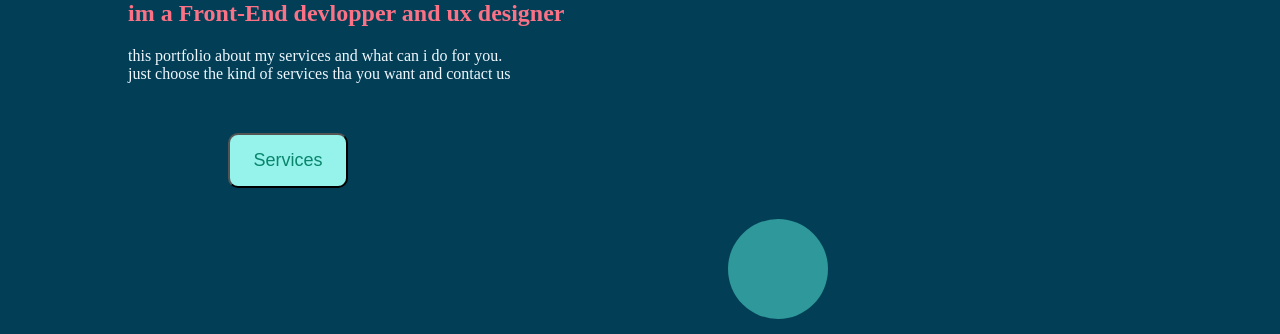
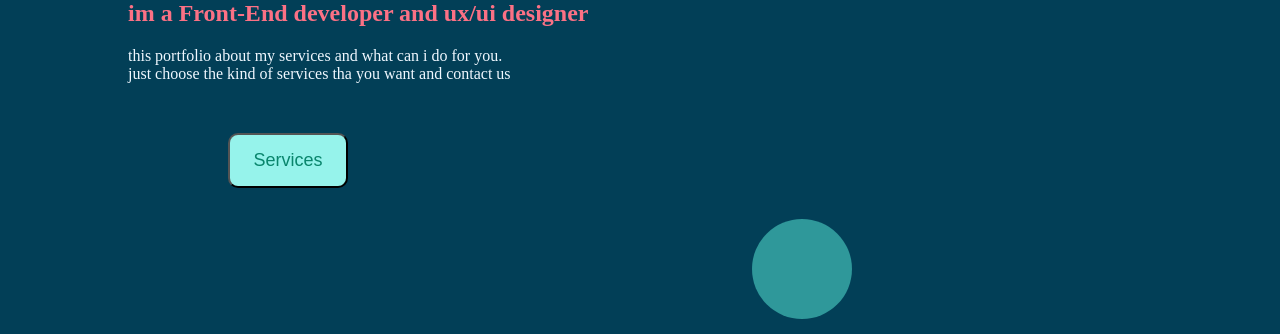
Before and after one commit to hassan-eloazizi/Landing-page-, a plain HTML site: page index.html in a window 1280 px wide. Shown: the part 231-565 px from the top of the page. Drawn offline with nearby package versions, Linux system fonts and the light colour scheme.

Commit message:
Update index.html

```diff
--- a/index.html
+++ b/index.html
@@ -21,7 +21,7 @@
     <section class="home">
       <div class="home-content">
         <h1>He,im hassan el ouazizi  </h1>
-        <h2>im a Front-End devlopper and ux designer</h2>
+        <h2>im a Front-End developer and ux/ui designer</h2>
         <P>this portfolio about my services and what can i do for you.
           <br> just choose the kind of services tha you want and contact us</P>
         <a href="#" class="srvs-btn" ><button class="btn">Services</button></a>
```
